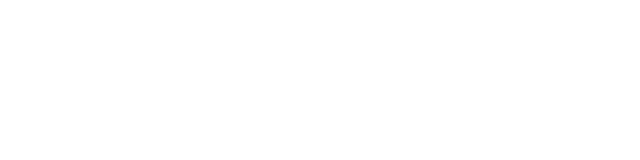
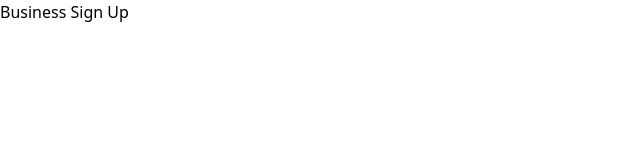
Before and after one commit to ShowGa/FoodWasteSavior, a React (Vite) app: page /business-signup in a window 1280 px wide. Before the commit this address had no page. Shown: the top 160 px of the page, without its empty margins (0-640 px from the left). Built offline with nearby package versions, Linux system fonts and the light colour scheme.

Commit message:
<Progress, Modify> 1. Progress : Create Business auth page 2. Modigy : index.css

```diff
--- a/src/App.jsx
+++ b/src/App.jsx
@@ -8,6 +8,8 @@ import Layouts from "./layouts/Layouts";
 import Home from "./pages/Home";
 import UserLogin from "./pages/UserLogin";
 import UserSignUp from "./pages/UserSignUp";
+import BusinessSignUp from "./pages/BusinessSignUp";
+import BusinessLogin from "./pages/BusinessLogin";
 
 function App() {
   const [count, setCount] = useState(0);
@@ -20,6 +22,8 @@ function App() {
         </Route>
         <Route path="/user-login" element={<UserLogin />} />
         <Route path="/user-signup" element={<UserSignUp />} />
+        <Route path="/business-signup" element={<BusinessSignUp />} />
+        <Route path="/business-login" element={<BusinessLogin />} />
       </Routes>
     </BrowserRouter>
   );
--- a/src/index.css
+++ b/src/index.css
@@ -18,7 +18,7 @@ body {
   padding: 0;
   box-sizing: border-box;
 
-  height: 3000px;
+  /* height: 3000px; */
   /* background-color: var(--primary-color-maintheme); */
 }
 
--- /dev/null
+++ b/src/pages/BusinessLogin.jsx
@@ -0,0 +1,7 @@
+import React from "react";
+
+const BusinessLogin = () => {
+  return <div>BusinessLogin</div>;
+};
+
+export default BusinessLogin;
--- /dev/null
+++ b/src/pages/BusinessSignUp.jsx
@@ -0,0 +1,18 @@
+import React from "react";
+// Assets
+import { img3 } from "../assets";
+// react icons
+import { FcGoogle } from "react-icons/fc";
+import { IoLogoApple } from "react-icons/io5";
+// material UI
+import { TextField, Button } from "@mui/material";
+
+const BusinessSignUp = () => {
+  return (
+    <div>
+      <h1>Business Sign Up</h1>
+    </div>
+  );
+};
+
+export default BusinessSignUp;
```
